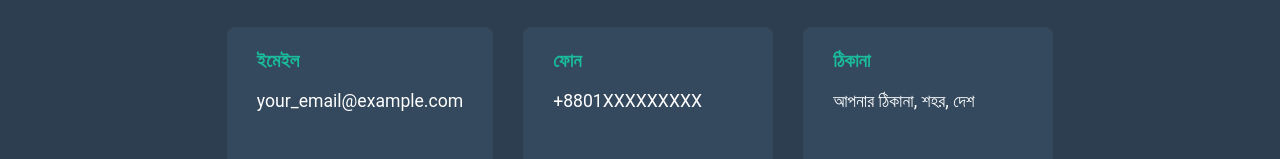
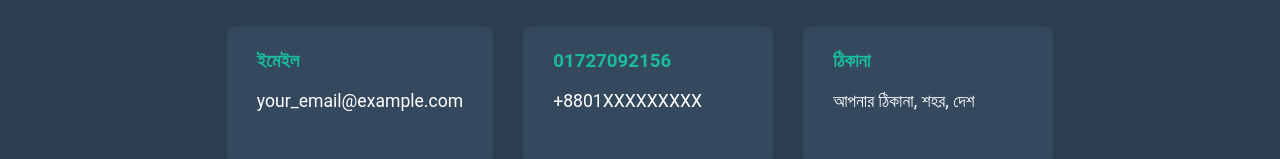
Before and after one commit to systemerror681/Mhmiraz, a plain HTML site: page index.html in a window 1280 px wide. Shown: the part 2447-2606 px from the top of the page. Drawn offline with Linux system fonts and the light colour scheme.

Commit message:
Update index.html

```diff
--- a/index.html
+++ b/index.html
@@ -363,7 +363,7 @@
                     <p><a href="mailto:your_email@example.com">your_email@example.com</a></p>
                 </div>
                 <div>
-                    <h3>ফোন</h3>
+                    <h3>01727092156</h3>
                     <p><a href="tel:+8801XXXXXXXXX">+8801XXXXXXXXX</a></p>
                 </div>
                 <div>
```
